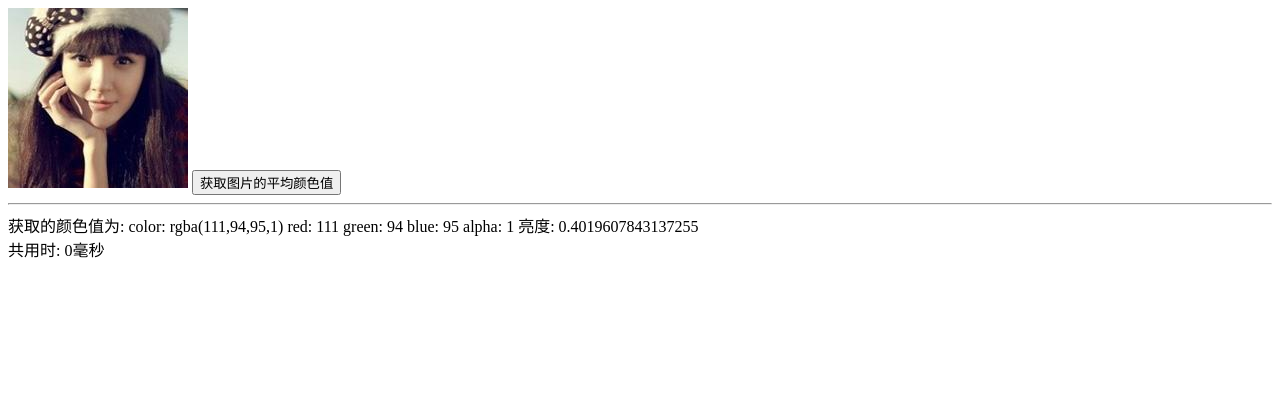
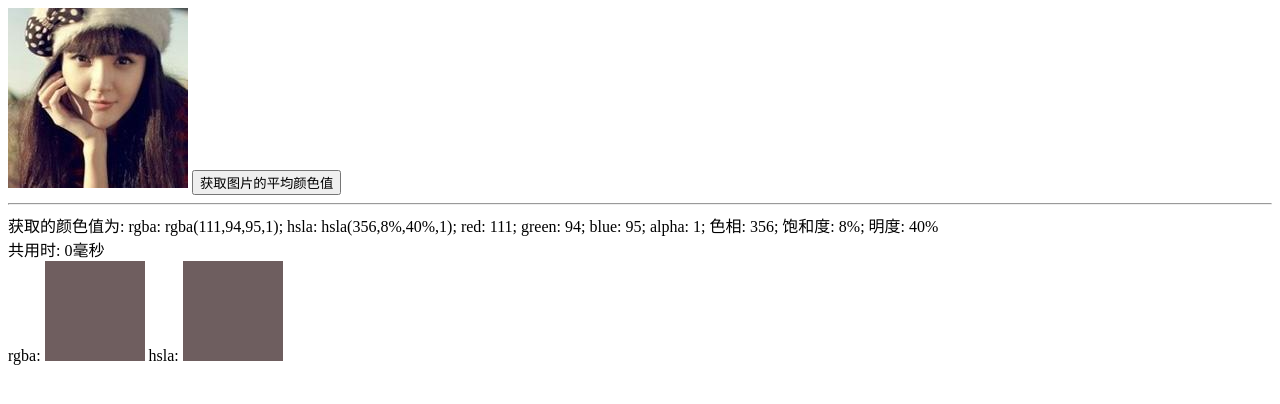
Before and after one commit to liyongleihf2006/getImageMeanColor, a plain HTML site: page index.html in a window 1280 px wide. Both pictures are taken after a click on the button "获取图片的平均颜色值". Drawn offline with Linux system fonts and the light colour scheme.

Commit message:
修改了回调函数中注入参数的结构,添加了hsla,色相,饱和度

```diff
--- a/getImageMeanColor.js
+++ b/getImageMeanColor.js
@@ -16,13 +16,16 @@
  *                         在计算获取颜色值时进行的缩放比率
  *                                       当为1的时候是最精确的值,但计算速度不会提升
  *                                       该值越大计算速度越快,但过大时会导致精度下降
- *            cb:function(color,l,r,g,b,a)       获取值的回调函数
- *                        color:计算出的rgba值字符串
- *                        l:亮度
+ *            cb:function(rgba,hsla,r,g,b,a,h,s,l)       获取值的回调函数
+ *                        rgba:计算出的rgba值字符串
+ *                        hsla:计算出的hsla值字符串
  *                        r:红色通道的值
  *                        g:绿色通道的值
  *                        b:蓝色通道的值
  *                        a:颜色透明度
+ *                        h:色相
+ *                        s:饱和度
+ *                        l:明度
  *
  */
 function getImageMeanColor(params){
@@ -88,10 +91,28 @@ function getImageMeanColor(params){
         var greenMean = Math.round(greenChannel/count);
         var blueMean = Math.round(blueChannel/count);
         var alphaMean = alphaChannel/count/255;
-        var color = "rgba("+redMean+","+greenMean+","+blueMean+","+alphaMean+")";
-        /* 亮度 */
-        var l = (Math.max(redMean,greenMean,blueMean)+Math.min(redMean,greenMean,blueMean))/2/255;
-        cb(color,l,redMean,greenMean,blueMean,alphaMean);
+        var rgba = "rgba("+redMean+","+greenMean+","+blueMean+","+alphaMean+")";
+        var r = redMean/255,g = greenMean/255,b = blueMean/255;
+        var max = Math.max(r, g, b), min = Math.min(r, g, b);
+        var h, s, l = (max + min) / 2;
+
+        if (max == min){
+            h = s = 0; // achromatic
+        } else {
+            var d = max - min;
+            s = l > 0.5 ? d / (2 - max - min) : d / (max + min);
+            switch(max) {
+                case r: h = (g - b) / d + (g < b ? 6 : 0); break;
+                case g: h = (b - r) / d + 2; break;
+                case b: h = (r - g) / d + 4; break;
+            }
+            h /= 6;
+        }
+        h = Math.round(h*360);
+        s = Math.round(s*100)+"%";
+        l = Math.round(l*100)+"%";
+        var hsla = "hsla("+h+","+s+","+l+","+alphaMean+")";
+        cb(rgba,hsla,redMean,greenMean,blueMean,alphaMean,h,s,l);
     }
     /* 计算高度 */
     function confirmHeight(){
--- a/index.html
+++ b/index.html
@@ -11,21 +11,32 @@
     <hr/>
     <span>
         <span>获取的颜色值为:</span>
-        <label>color:</label>
-        <span id="color"></span>
+        <label>rgba:</label>
+        <span id="rgba"></span>;
+        <label>hsla:</label>
+        <span id="hsla"></span>;
         <label>red:</label>
-        <span id="red"></span>
+        <span id="red"></span>;
         <label>green:</label>
-        <span id="green"></span>
+        <span id="green"></span>;
         <label>blue:</label>
-        <span id="blue"></span>
+        <span id="blue"></span>;
         <label>alpha:</label>
-        <span id="alpha"></span>
-        <label>亮度:</label>
+        <span id="alpha"></span>;
+        <label>色相:</label>
+        <span id="h"></span>;
+        <label>饱和度:</label>
+        <span id="s"></span>;
+        <label>明度:</label>
         <span id="l"></span>
         <br/>
         <label>共用时:</label>
         <span id="durtime"></span>
+        <br/>
+        <label>rgba:</label>
+        <div id="rgbaPanel" style="height:100px;width:100px;display:inline-block;"></div>
+        <label>hsla:</label>
+        <div id="hslaPanel" style="height:100px;width:100px;display:inline-block;"></div>
     </span>
     <script>
         document.querySelector("#todo").addEventListener("click",function(){
@@ -35,14 +46,20 @@
                 clipHeight:"100%",
                 skewPosition:"top",
                 minification:10,
-                cb:function(color,l,r,g,b,a){
-                    document.querySelector("#color").innerHTML=color;
+                cb:function(rgba,hsla,r,g,b,a,h,s,l){
+                    document.querySelector("#rgba").innerHTML=rgba;
+                    document.querySelector("#hsla").innerHTML=hsla;
                     document.querySelector("#red").innerHTML=r;
                     document.querySelector("#green").innerHTML=g;
                     document.querySelector("#blue").innerHTML=b;
                     document.querySelector("#alpha").innerHTML=a;
+                    document.querySelector("#h").innerHTML=h;
+                    document.querySelector("#s").innerHTML=s;
                     document.querySelector("#l").innerHTML=l;
                     document.querySelector("#durtime").innerHTML=new Date()-startTime+"毫秒";
+                    document.querySelector("#rgbaPanel").style.background=rgba;
+                    document.querySelector("#hslaPanel").style.background=hsla;
+
                 }
             });
         })
```
